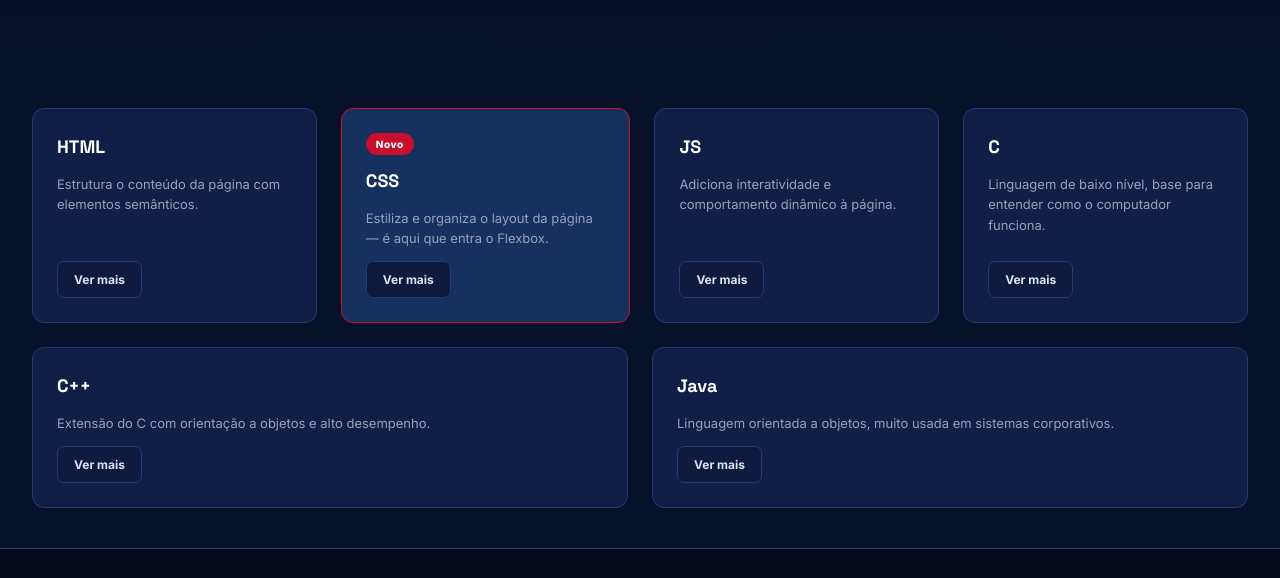
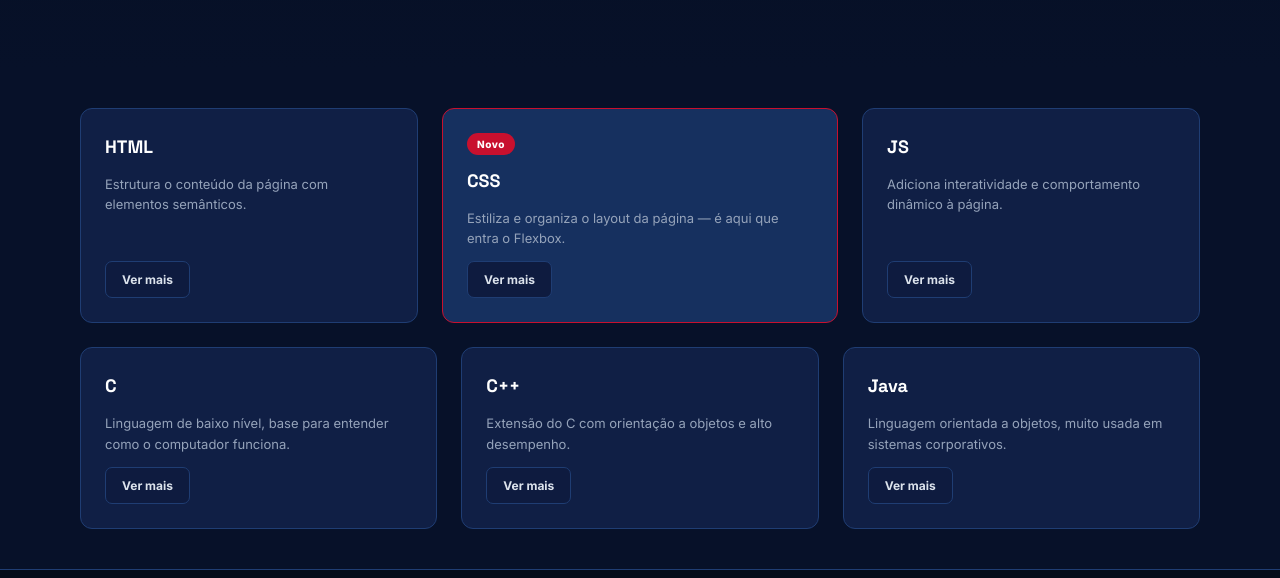
Before and after one commit to grupo-optimus/FlexBox, a plain HTML site: page index.html in a window 1280 px wide. Shown: the part 372-950 px from the top of the page. Drawn offline with Linux system fonts and the light colour scheme.

Commit message:
style: alteração do formato da grade

```diff
--- a/styles.css
+++ b/styles.css
@@ -217,7 +217,7 @@ button {
   display: flex;
   flex-wrap: wrap;
   gap: 24px;
-  padding: 40px 32px;
+  padding: 40px max(32px, calc((100% - 1120px) / 2));
   flex: 1;
   align-content: flex-start;
   background: #071129;
```
